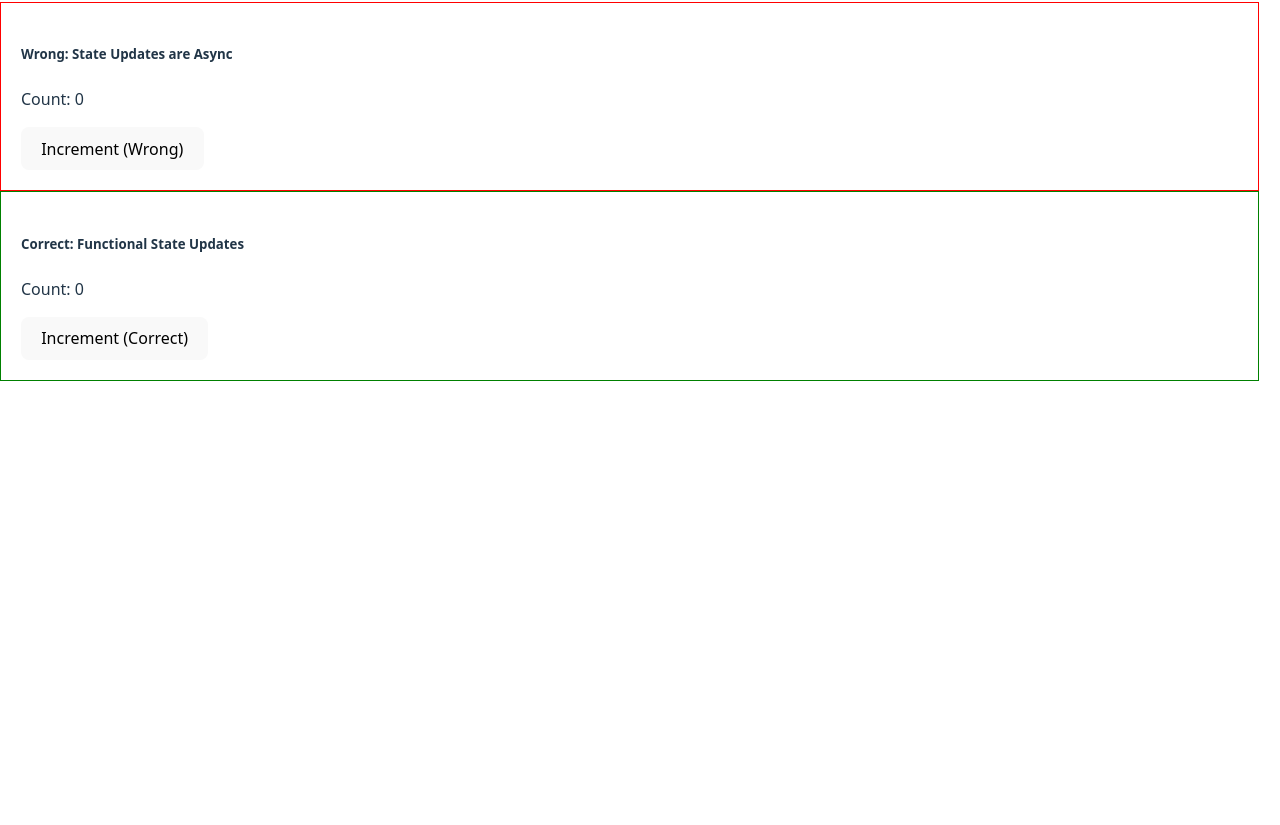
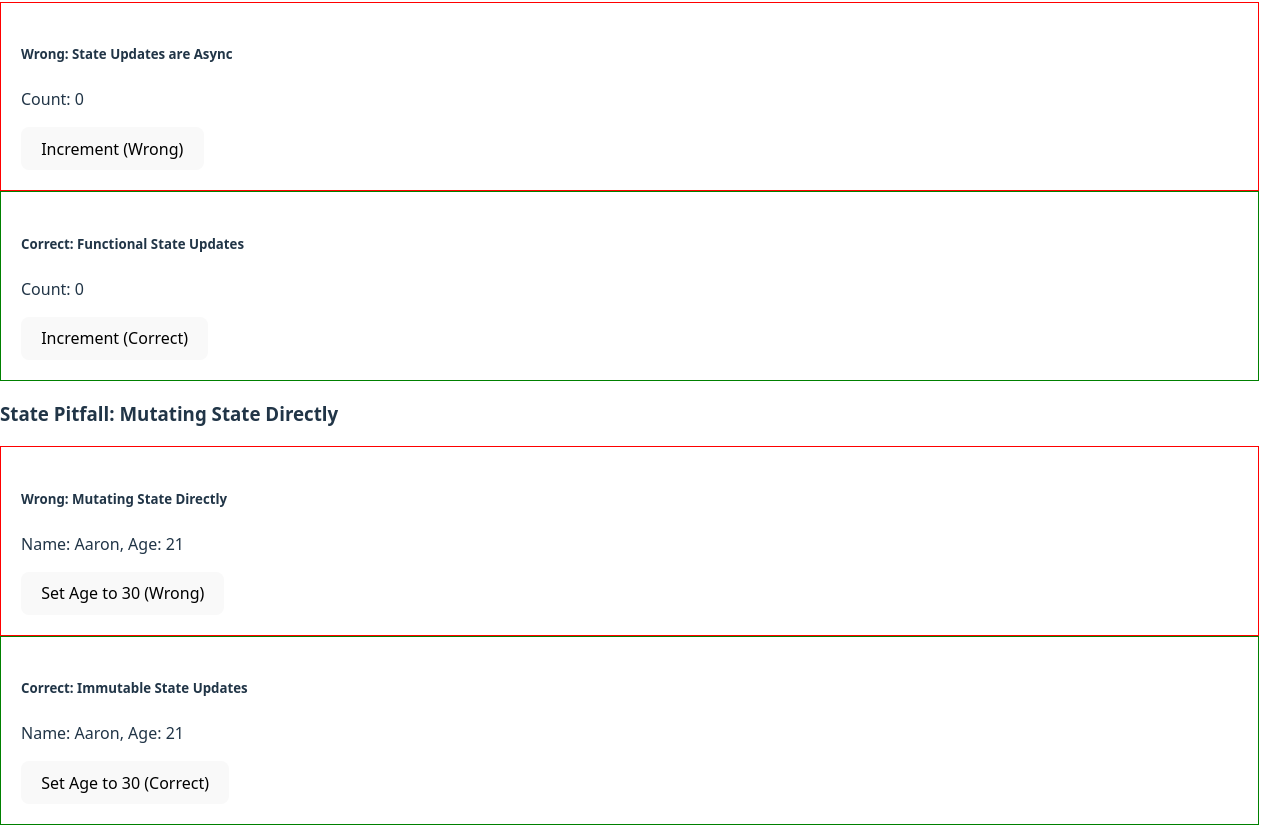
Before and after one commit to AaronCallanga/Javascript-x-React, a React (Vite) app in the folder React/state-management/: page / in a window 1280 px wide. Shown: the part 2384-3209 px from the top of the page. Before the commit the page ends 2765 px from the top, so only its background shows below. Built offline with nearby package versions, Linux system fonts and the light colour scheme.

Commit message:
State Pitfall: Mutating State Directly

```diff
--- a/React/state-management/src/lessons/CommonPitfalls.jsx
+++ b/React/state-management/src/lessons/CommonPitfalls.jsx
@@ -1,11 +1,13 @@
 import React from "react";
-import { AsyncPitfallWrong } from "./Pitfalls/AsyncPitfallWrong";
+import { AsyncPitfall } from "./Pitfalls/AsyncPitfall";
+import { MutationPitfall } from "./Pitfalls/MutationPitfall";
 
 export const CommonPitfalls = () => {
   return (
     <>
       <h1>🎯 4. Common State Pitfalls</h1>
-      <AsyncPitfallWrong />
+      <AsyncPitfall />
+      <MutationPitfall />
     </>
   );
 };
--- a/React/state-management/src/lessons/Pitfalls/AsyncPitfallWrong.jsx
+++ b/React/state-management/src/lessons/Pitfalls/AsyncPitfall.jsx
@@ -1,6 +1,6 @@
 import React, { useState } from "react";
 // State updates in React are batched for performance and do not happen immediately. The variable you read right after calling setState will hold the old value until the next render cycle.
-export const AsyncPitfallWrong = () => {
+export const AsyncPitfall = () => {
   const [count, setCount] = useState(0);
 
   const handleClickWrong = () => {
--- /dev/null
+++ b/React/state-management/src/lessons/Pitfalls/MutationPitfall.jsx
@@ -0,0 +1,45 @@
+import React, { useState } from "react";
+
+// State must be treated as immutable. You must always create a new object or array and pass that to the setter function.
+
+export const MutationPitfall = () => {
+  const [user, setUser] = useState({ name: "Aaron", age: 21 });
+
+  const birthdayWrong = () => {
+    // ❌ WRONG: We changed the original object reference in memory
+    user.age = 30;
+
+    // We pass the same old reference back to setUser. React sees no change.
+    setUser(user); // No re-render will occur, UI remains at age 21
+    console.log("Did not trigger a re-render!");
+  };
+
+  const birthdayCorrect = () => {
+    // ✔ CORRECT: Create a BRAND NEW object with a new age
+    setUser((prevUser) => ({
+      ...prevUser, // Copy all existing properties
+      age: 30, // Overwrite the specific property
+    }));
+    console.log("Triggered a re-render correctly!");
+  };
+
+  return (
+    <>
+      <h3>State Pitfall: Mutating State Directly</h3>
+      <div style={{ padding: "20px", border: "1px solid red" }}>
+        <h5>Wrong: Mutating State Directly</h5>
+        <p>
+          Name: {user.name}, Age: {user.age}
+        </p>
+        <button onClick={birthdayWrong}>Set Age to 30 (Wrong)</button>
+      </div>
+      <div style={{ padding: "20px", border: "1px solid green" }}>
+        <h5>Correct: Immutable State Updates</h5>
+        <p>
+          Name: {user.name}, Age: {user.age}
+        </p>
+        <button onClick={birthdayCorrect}>Set Age to 30 (Correct)</button>
+      </div>
+    </>
+  );
+};
```
